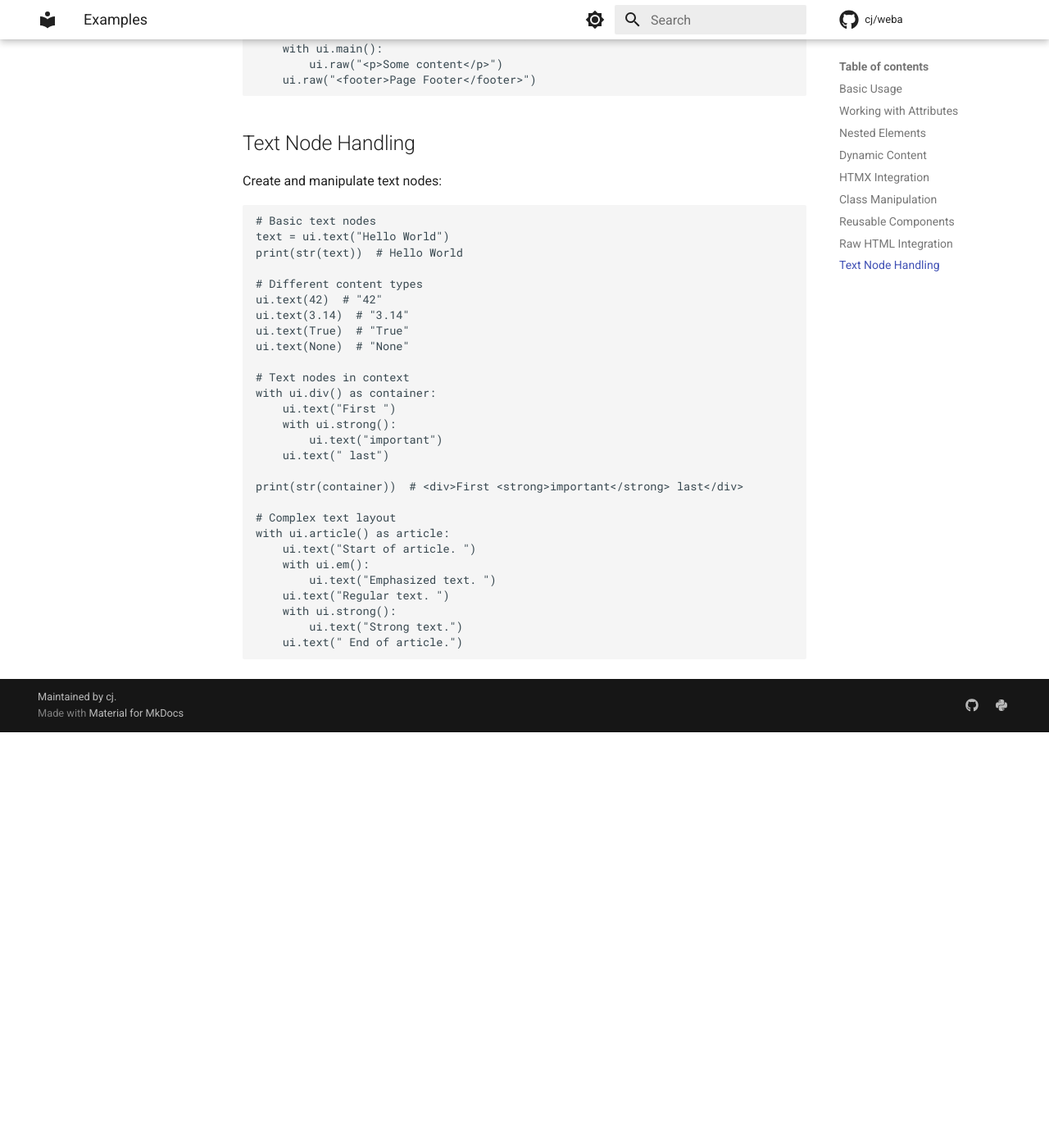
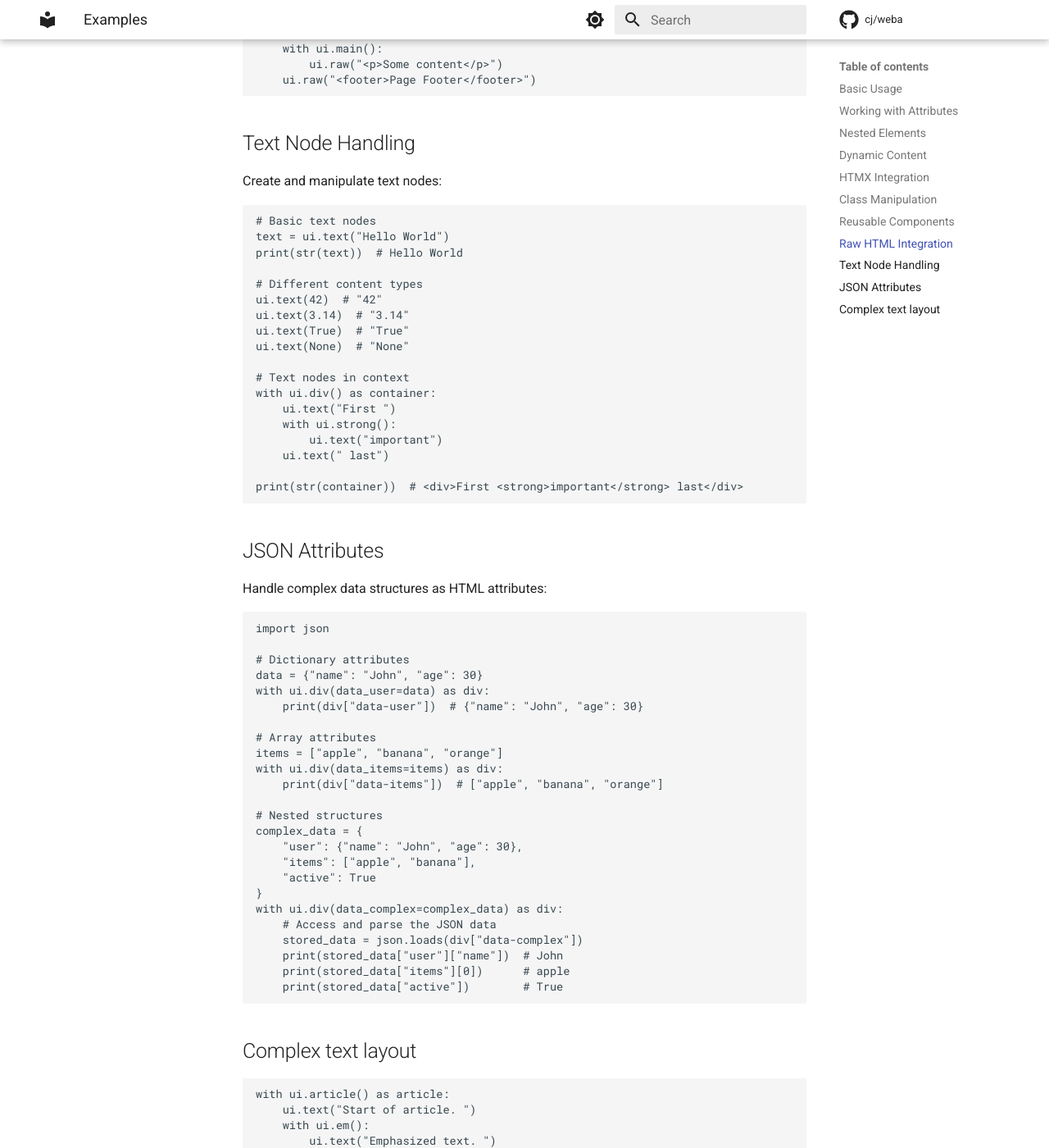
Before and after one commit to cj/weba, an MkDocs documentation site: the page built from docs/examples.md, in a window 1280 px wide and 1400 px high, scrolled down 3779 px. Shown: the whole window at 82% size. Built offline with MkDocs 1.6.1 and Material for MkDocs 9.7.7, drawn with Linux system fonts in a browser that asks for light colours; comment, search, counter and statistics services are not loaded; before the commit the page ends 4672 px from its top, so only the background shows below that; some of the changed text lies outside the part shown.

Commit message:
feat: Add support for JSON attributes in UI tags with serialization

````diff
--- a/docs/examples.md
+++ b/docs/examples.md
@@ -211,8 +211,42 @@ with ui.div() as container:
     ui.text(" last")
 
 print(str(container))  # <div>First <strong>important</strong> last</div>
+```
 
-# Complex text layout
+## JSON Attributes
+
+Handle complex data structures as HTML attributes:
+
+```python
+import json
+
+# Dictionary attributes
+data = {"name": "John", "age": 30}
+with ui.div(data_user=data) as div:
+    print(div["data-user"])  # {"name": "John", "age": 30}
+
+# Array attributes
+items = ["apple", "banana", "orange"]
+with ui.div(data_items=items) as div:
+    print(div["data-items"])  # ["apple", "banana", "orange"]
+
+# Nested structures
+complex_data = {
+    "user": {"name": "John", "age": 30},
+    "items": ["apple", "banana"],
+    "active": True
+}
+with ui.div(data_complex=complex_data) as div:
+    # Access and parse the JSON data
+    stored_data = json.loads(div["data-complex"])
+    print(stored_data["user"]["name"])  # John
+    print(stored_data["items"][0])      # apple
+    print(stored_data["active"])        # True
+```
+
+## Complex text layout
+
+```python
 with ui.article() as article:
     ui.text("Start of article. ")
     with ui.em():
@@ -221,4 +255,5 @@ with ui.article() as article:
     with ui.strong():
         ui.text("Strong text.")
     ui.text(" End of article.")
+
 ```
````
Also changed, not shown: 2 other files.
